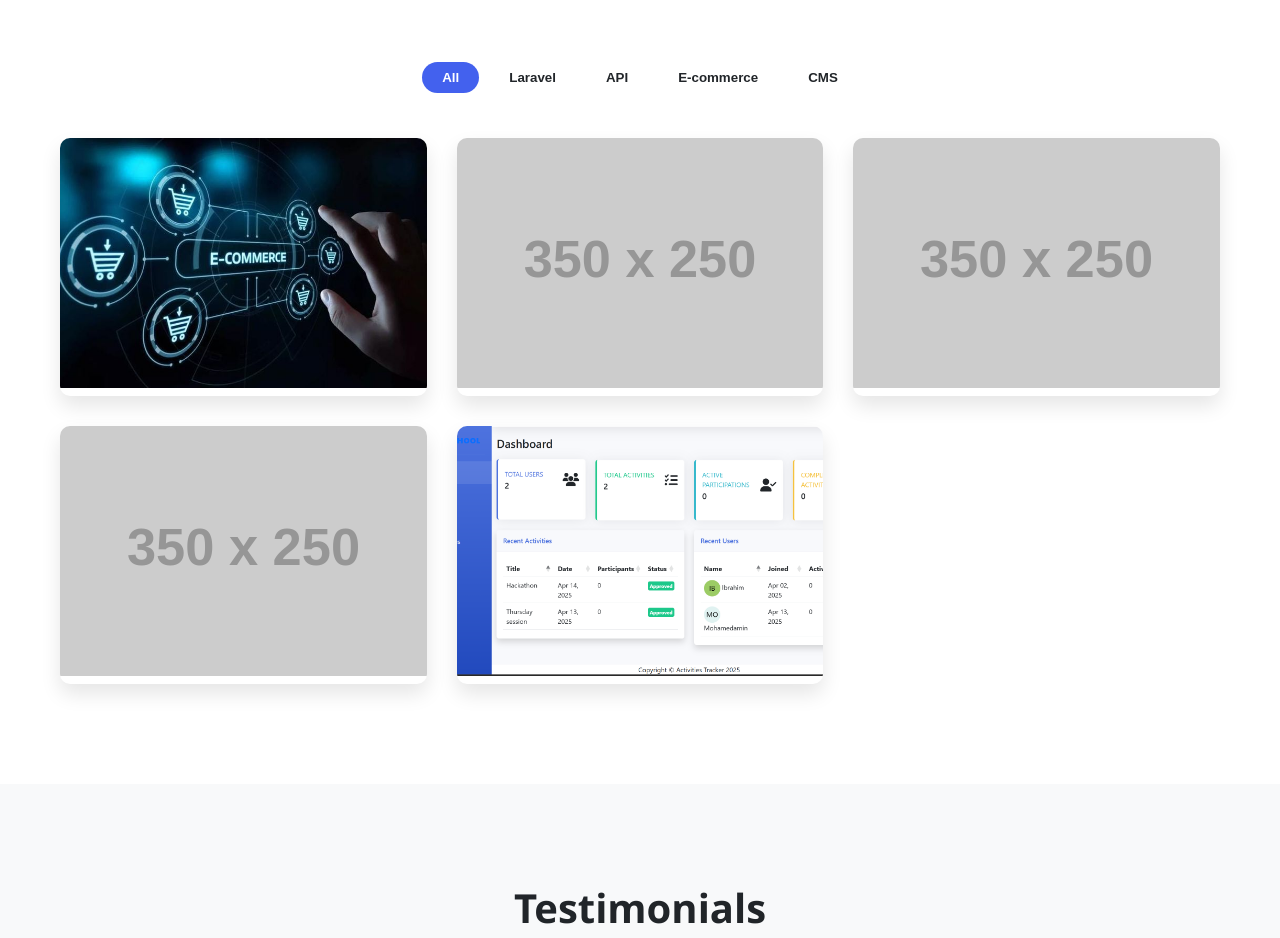
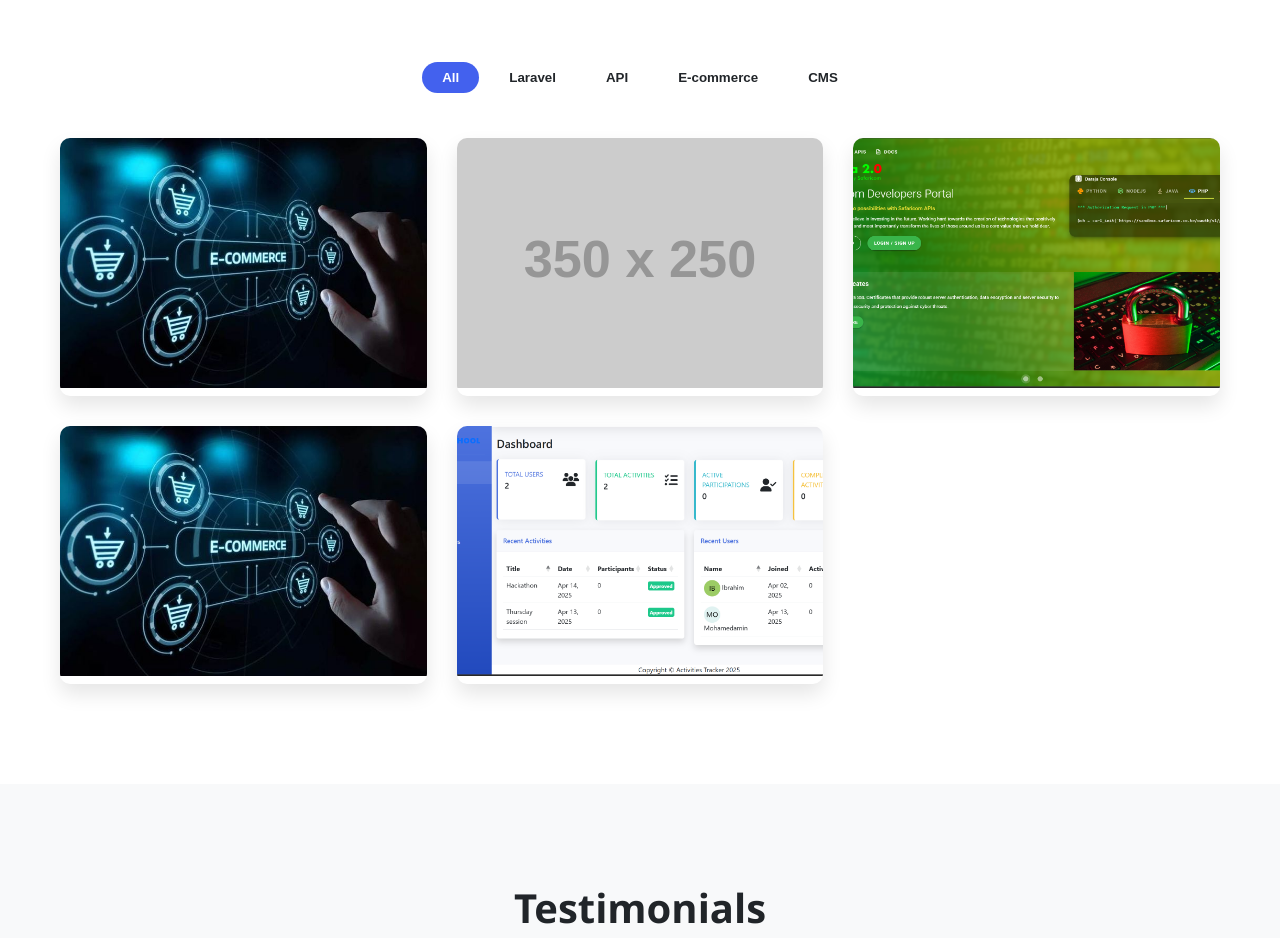
Before and after one commit to GG2TECHKENYA/Portfolio_Ibrahim, a plain HTML site: page index.html in a window 1280 px wide. Shown: the part 2941-3879 px from the top of the page. Drawn offline with Linux system fonts and the light colour scheme; placeholder pictures from the web are drawn by us.

Commit message:
Update index.html

```diff
--- a/index.html
+++ b/index.html
@@ -915,7 +915,7 @@
                     </div>
                 </div>
                 <div class="project-card" data-category="laravel cms">
-                    <img src="https://via.placeholder.com/350x250" alt="Content Manager" class="project-image">
+                    <img src="Screenshot 2025-02-26 132740.png" alt="Content Manager" class="project-image">
                     <div class="project-overlay">
                         <h3 class="project-title">Content Manager</h3>
                         <p class="project-description">Custom CMS with multi-user roles, version control, and advanced content modeling.</p>
@@ -926,7 +926,7 @@
                     </div>
                 </div>
                 <div class="project-card" data-category="ecommerce">
-                    <img src="https://via.placeholder.com/350x250" alt="Marketplace" class="project-image">
+                    <img src="ecomm.jpg" alt="Marketplace" class="project-image">
                     <div class="project-overlay">
                         <h3 class="project-title">Post Marketplace</h3>
                         <p class="project-description">Peer-to-peer marketplace with real-time messaging, reviews, and escrow payments.</p>
@@ -937,7 +937,7 @@
                     </div>
                 </div>
                 <div class="project-card" data-category="api">
-                    <img src="screenshot 2025-04-14 135553.png" alt="Payment API" class="project-image">
+                    <img src="Screenshot 2025-04-14 135553.png" alt="Payment API" class="project-image">
                     <div class="project-overlay">
                         <h3 class="project-title">Payment API</h3>
                         <p class="project-description">Secure payment processing API with support for multiple payment gateways.</p>
```
